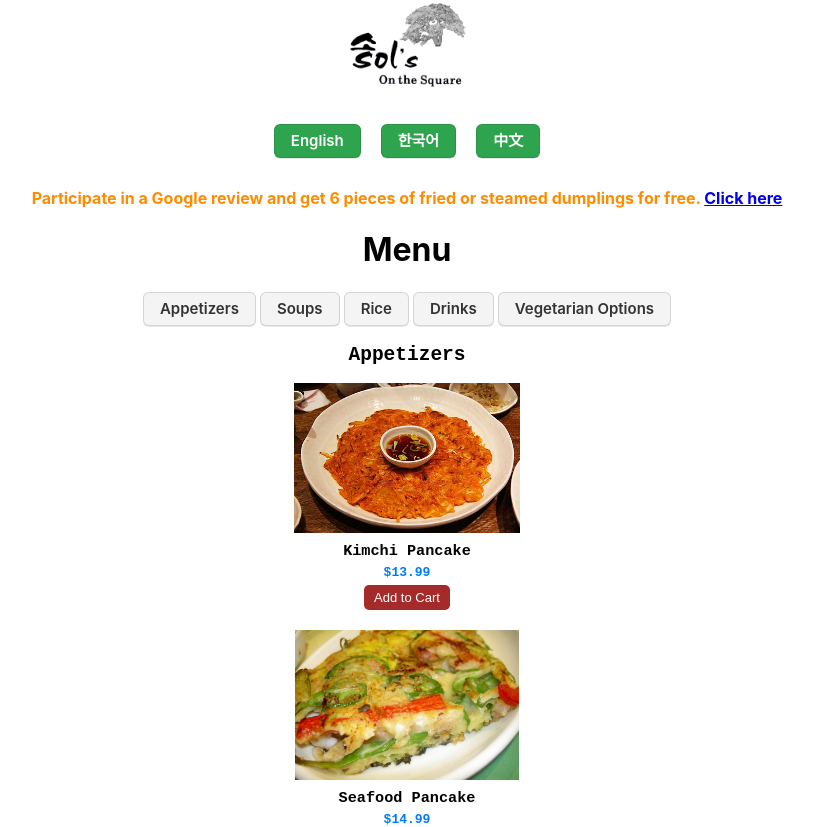
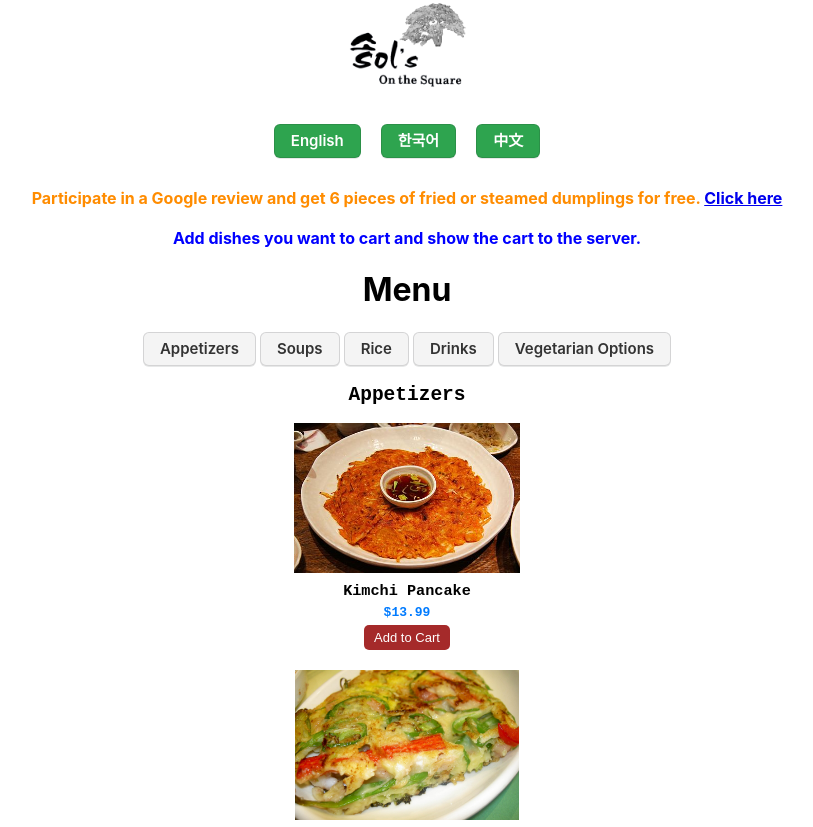
Before and after one commit to jbae49/sols-on-the-square, a React (Create React App) app: page / in a window 1280 px wide. Shown: the top 827 px of the page, without its empty margins (233-1046 px from the left). Built offline with nearby package versions, Linux system fonts and the light colour scheme.

Commit message:
tip julia

```diff
--- a/src/App.css
+++ b/src/App.css
@@ -28,6 +28,14 @@
   color: #61dafb;
 }
 
+.tip-julia {
+  font-weight: bold;
+  text-align: center;
+  margin: 20px 5px;
+  font-size: 16px;
+  color: blue;
+  font-family: monospace;
+}
 @keyframes App-logo-spin {
   from {
     transform: rotate(0deg);
--- a/src/App.js
+++ b/src/App.js
@@ -6,12 +6,21 @@ import Cart from './components/Cart';
 
 function App() {
   return (
-    <CartProvider>
-    <div className="App">
-      <Menu />
-      <Cart />
+    <div>
+      <CartProvider>
+      <div className="App">
+        <Menu />
+        <Cart />
+      </div>
+      </CartProvider>
+      <div className='tip-julia'>
+        Loved the digital menu? 💓
+        <br />
+        <a href="venmo.com/juliabae">
+          Feel free to drop Julia a tip for creating this!
+        </a>
+      </div>
     </div>
-    </CartProvider>
   );
 }
 
--- a/src/Menu.css
+++ b/src/Menu.css
@@ -3,6 +3,13 @@
     src: url('../../Downloads/Single_Day/SingleDay-Regular.ttf') format('truetype');
 } */
 
+.guide-to-cart {
+    font-weight: bold;
+    text-align: center;
+    margin: 20px 5px;
+    font-size: 16px;
+    color: blue;
+}
 .menu-container {
     display: flex;
     flex-direction: column;
--- a/src/Menu.js
+++ b/src/Menu.js
@@ -77,6 +77,9 @@ function Menu() {
             <div className='review-promotion'>
                 <p>{t('google_review_promotion')} <a href="https://www.google.com/maps/place/Sol's+on+the+Square/@43.0766456,-89.3834015,17z/data=!4m8!3m7!1s0x88065340a318543f:0xf9729a16caad16cb!8m2!3d43.0766456!4d-89.3834015!9m1!1b1!16s%2Fg%2F1yg6ngmwn?entry=ttu" target="_blank" rel="noopener noreferrer">Click here</a></p>
             </div>
+            <div className='guide-to-cart'>
+                <p>{t('guide-to-cart')}</p>
+            </div>
             <h1>{t('menu_title')}</h1>
 
             <div className='section-links'>
@@ -97,9 +100,9 @@ function Menu() {
                         {/* Handling the vegetarian section similar to other sections */}
                         {section === 'vegetarian' ? (
                             <>
-                                <div className='warning-box'>
+                                {/* <div className='warning-box'>
                                     <p>{t('vegetarian_note')}</p>
-                                </div>
+                                </div> */}
                                 {Array.from({ length: 4 }, (_, i) => i + 1).map(num => {
                                     const key = `vegetarian_${num}`;
                                     const itemName = t(`${key}`);
@@ -164,6 +167,7 @@ function Menu() {
                     </div>
                 ))}
             </div>
+
         </div>
     );
 }
--- a/src/locales/en/translation.json
+++ b/src/locales/en/translation.json
@@ -1,5 +1,6 @@
 {
     "google_review_promotion": "Participate in a Google review and get 6 pieces of fried or steamed dumplings for free.",
+    "guide-to-cart": "Add dishes you want to cart and show the cart to the server.",
     "menu_title": "Menu",
     "select_option": "Select Option (Required)",
     "appetizer_title": "Appetizers",
@@ -72,7 +73,7 @@
     "vegetarian_title": "Vegetarian Options",
     "vegetarian_note": "GF: Tofu Bibimbap without Gosari is the only option at our restaurant.",
     "vegetarian_1": "Tofu Bibimbap",
-    "vegetarian_1_description": "Mixed Rice with Veggies, Tofu, and (Egg - Optional)",
+    "vegetarian_1_description": "Tofu Bibimbop without Gosari is the only option if you're gluten free!",
     "vegetarian_1_price": "$15.99",
     "vegetarian_2": "Japanese Style Veggie Udon",
     "vegetarian_2_price": "$15.99",
```
